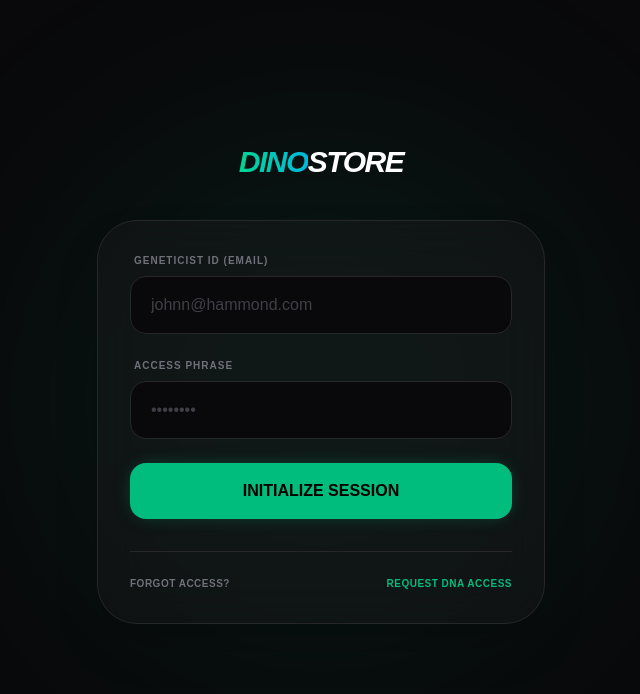
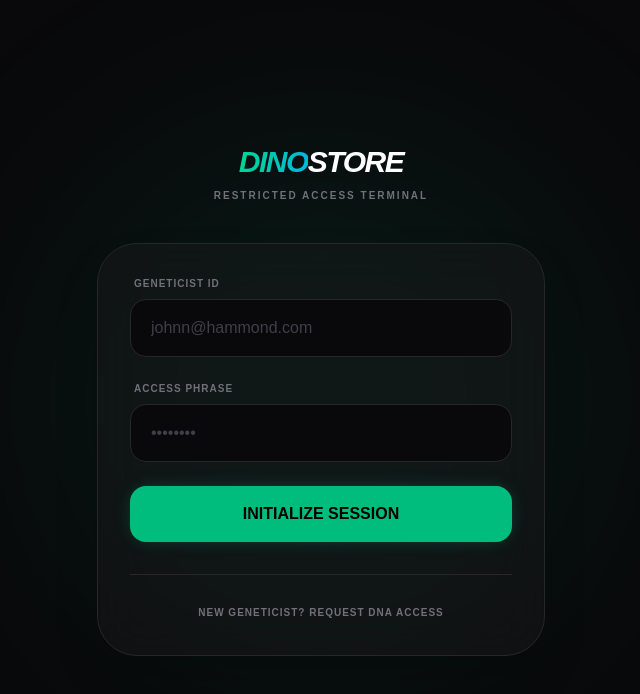
Before and after one commit to RasmusEng/D0018E, a Next.js app in the folder dinostore/: page /login in a window 1280 px wide. Shown: the top 694 px of the page, without its empty margins (319-959 px from the left). Built offline with nearby package versions, Linux system fonts and the light colour scheme.

Commit message:
Login start

```diff
--- a/dinostore/app/login/page.tsx
+++ b/dinostore/app/login/page.tsx
@@ -1,62 +1,139 @@
+"use client";
+
+import { useState } from "react";
 import Link from "next/link";
 
-export default function LoginPage() {
+export default function AuthPage() {
+  const [isRegister, setIsRegister] = useState(false); // Toggle between Login and Register
+  const [formData, setFormData] = useState({
+    email: "",
+    password: "",
+    isAdmin: false, // New field for registration
+  });
+  const [loading, setLoading] = useState(false);
+  const [message, setMessage] = useState("");
+
+  const handleSubmit = async (e: React.FormEvent) => {
+    e.preventDefault();
+    setLoading(true);
+    setMessage("");
+
+    // Dynamically choose endpoint based on mode
+    const endpoint = isRegister ? "/auth/register" : "/auth/login";
+
+    try {
+      const response = await fetch(`http://127.0.0.1:5000${endpoint}`, {
+        method: "POST",
+        headers: { "Content-Type": "application/json" },
+        body: JSON.stringify(isRegister ? formData : { email: formData.email, password: formData.password }),
+      });
+
+      const data = await response.json();
+
+      if (response.ok) {
+        setMessage(isRegister ? "ACCOUNT CREATED. PROCEED TO LOGIN." : "SESSION INITIALIZED. REDIRECTING...");
+        if (isRegister) setIsRegister(false); // Switch to login view after success
+      } else {
+        setMessage(data.error || "ACCESS DENIED.");
+      }
+    } catch (error) {
+      setMessage("SYSTEM ERROR: UNABLE TO REACH SERVER.");
+    } finally {
+      setLoading(false);
+    }
+  };
+
   return (
     <div className="min-h-screen bg-zinc-950 flex items-center justify-center px-6 selection:bg-emerald-500/30">
-      {/* Background Ambient Glow */}
       <div className="absolute top-1/2 left-1/2 -translate-x-1/2 -translate-y-1/2 w-[500px] h-[500px] bg-emerald-500/10 rounded-full blur-[120px] pointer-events-none" />
 
       <div className="w-full max-w-md relative">
-        {/* Logo / Header */}
         <div className="text-center mb-10">
           <Link href="/" className="text-3xl font-black tracking-tighter italic">
             <span className="bg-gradient-to-r from-emerald-400 to-cyan-500 bg-clip-text text-transparent">DINO</span>
             <span className="text-white">STORE</span>
           </Link>
+          <p className="text-[10px] text-zinc-500 font-bold mt-2 tracking-[0.2em]">
+            {isRegister ? "CREATE NEW GENETICIST PROFILE" : "RESTRICTED ACCESS TERMINAL"}
+          </p>
         </div>
 
-        {/* Login Card */}
         <div className="bg-zinc-900/50 border border-zinc-800 backdrop-blur-xl rounded-[2.5rem] p-8 shadow-2xl">
-          <form className="space-y-6">
+          <form className="space-y-6" onSubmit={handleSubmit}>
+            {/* Email Field */}
             <div>
               <label className="block text-[10px] font-black uppercase tracking-widest text-zinc-500 mb-2 ml-1">
-                Geneticist ID (Email)
+                Geneticist ID
               </label>
               <input
                 type="email"
+                required
+                value={formData.email}
+                onChange={(e) => setFormData({...formData, email: e.target.value})}
                 placeholder="johnn@hammond.com"
                 className="w-full bg-zinc-950 border border-zinc-800 rounded-2xl px-5 py-4 text-white placeholder:text-zinc-700 focus:outline-none focus:border-emerald-500/50 transition-all"
               />
             </div>
 
+            {/* Password Field */}
             <div>
               <label className="block text-[10px] font-black uppercase tracking-widest text-zinc-500 mb-2 ml-1">
                 Access Phrase
               </label>
               <input
                 type="password"
+                required
+                value={formData.password}
+                onChange={(e) => setFormData({...formData, password: e.target.value})}
                 placeholder="••••••••"
                 className="w-full bg-zinc-950 border border-zinc-800 rounded-2xl px-5 py-4 text-white placeholder:text-zinc-700 focus:outline-none focus:border-emerald-500/50 transition-all"
               />
             </div>
 
-            <button className="w-full bg-emerald-500 hover:bg-emerald-400 text-black font-black py-4 rounded-2xl transition-transform active:scale-[0.98] shadow-[0_0_20px_-5px_rgba(16,185,129,0.4)]">
-              INITIALIZE SESSION
+            {/* Admin Toggle - Only visible when Registering */}
+            {isRegister && (
+              <div className="flex items-center space-x-3 px-1">
+                <input
+                  id="isAdmin"
+                  type="checkbox"
+                  checked={formData.isAdmin}
+                  onChange={(e) => setFormData({...formData, isAdmin: e.target.checked})}
+                  className="w-4 h-4 rounded border-zinc-800 bg-zinc-950 text-emerald-500 focus:ring-emerald-500/50"
+                />
+                <label htmlFor="isAdmin" className="text-[10px] font-black uppercase tracking-widest text-zinc-400">
+                  Request Administrative Clearances
+                </label>
+              </div>
+            )}
+
+            <button
+              disabled={loading}
+              type="submit"
+              className="w-full bg-emerald-500 hover:bg-emerald-400 disabled:opacity-50 disabled:cursor-not-allowed text-black font-black py-4 rounded-2xl transition-transform active:scale-[0.98] shadow-[0_0_20px_-5px_rgba(16,185,129,0.4)]"
+            >
+              {loading ? "PROCESSING..." : isRegister ? "CREATE ACCOUNT" : "INITIALIZE SESSION"}
             </button>
           </form>
 
-          <div className="mt-8 pt-6 border-t border-zinc-800 flex justify-between text-[10px] font-bold uppercase tracking-wider">
-            <Link href="#" className="text-zinc-500 hover:text-emerald-400 transition-colors">
-              Forgot Access?
-            </Link>
-            <Link href="#" className="text-emerald-500 hover:text-white transition-colors">
-              Request DNA Access
-            </Link>
+          {message && (
+            <p className="mt-4 text-center text-[10px] font-bold text-emerald-400 uppercase tracking-widest">
+              {message}
+            </p>
+          )}
+
+          {/* Mode Toggle Link */}
+          <div className="mt-8 pt-6 border-t border-zinc-800 text-center">
+            <button
+              onClick={() => {
+                setIsRegister(!isRegister);
+                setMessage("");
+              }}
+              className="text-[10px] font-black uppercase tracking-widest text-zinc-500 hover:text-white transition-colors"
+            >
+              {isRegister ? "Already have access? Login" : "New Geneticist? Request DNA Access"}
+            </button>
           </div>
         </div>
-
-        <p className="text-center mt-8 text-zinc-600 text-[10px] uppercase tracking-widest leading-loose">
-        </p>
       </div>
     </div>
   );
--- a/dinostore/package.json
+++ b/dinostore/package.json
@@ -12,7 +12,8 @@
     "lucide-react": "^0.574.0",
     "next": "16.1.5",
     "react": "19.2.3",
-    "react-dom": "19.2.3"
+    "react-dom": "19.2.3",
+    "react-router-dom": "^7.13.0"
   },
   "devDependencies": {
     "@tailwindcss/postcss": "^4",
```
Also changed, not shown: 1 other file (tests, documents, lock files or other folders).
